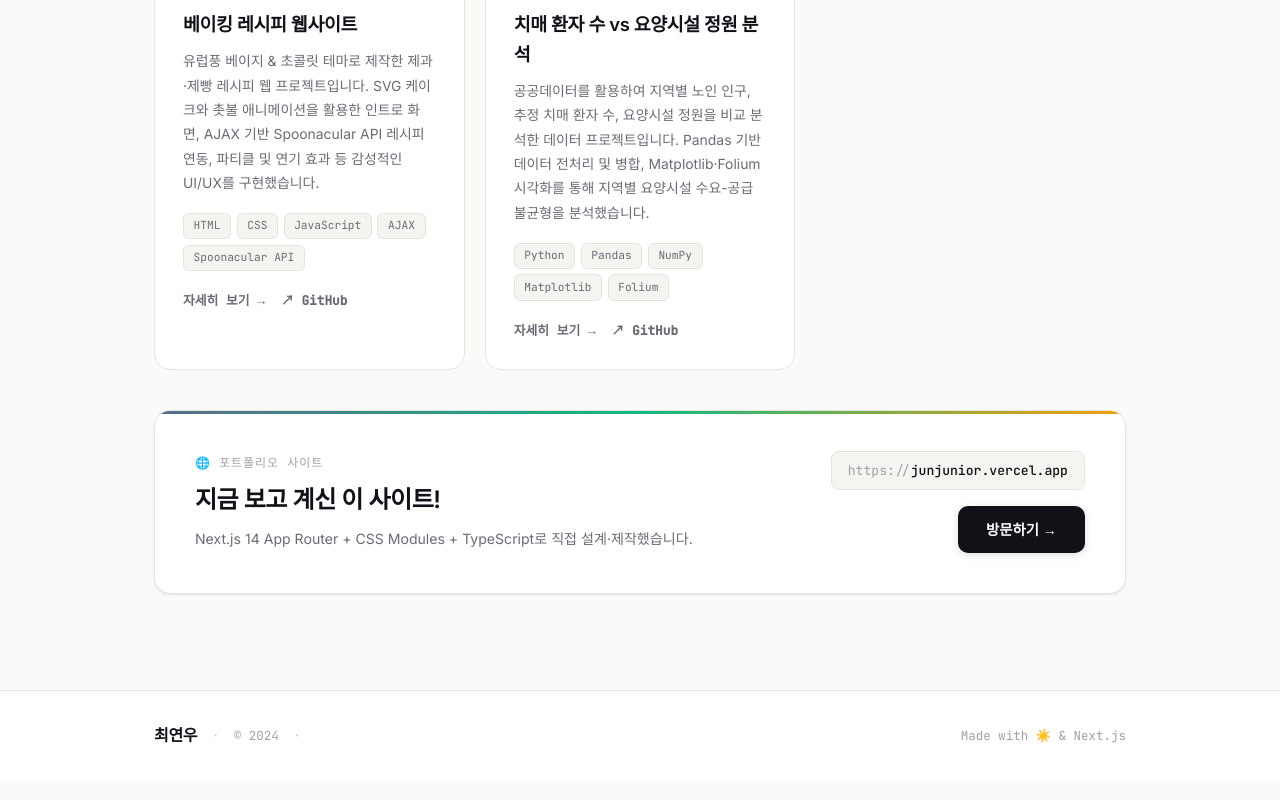
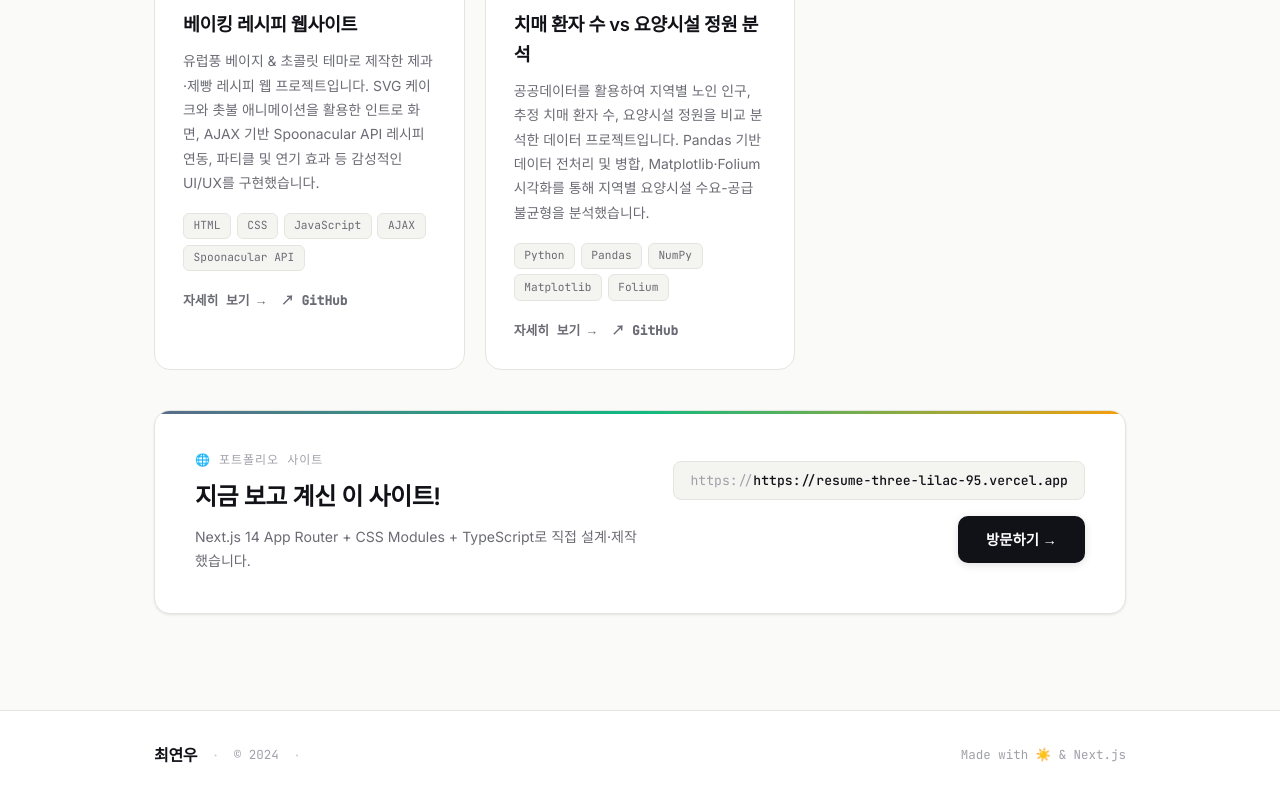
Before and after one commit to dusdn3391/resume, a Next.js app: page / in a window 1280 px wide. Shown: the part 3119-3919 px from the top of the page. Built offline with nearby package versions, Linux system fonts and the light colour scheme.

Commit message:
vercel 주소

```diff
--- a/app/page.tsx
+++ b/app/page.tsx
@@ -369,7 +369,7 @@ export default function Home() {
           <div className={styles.pbRight}>
             <div className={styles.pbUrl}>
               <span className={styles.pbUrlProtocol}>https://</span>
-              <span className={styles.pbUrlDomain}>junjunior.vercel.app</span>
+              <span className={styles.pbUrlDomain}>https://resume-three-lilac-95.vercel.app</span>
             </div>
             <a
               href="https://resume-three-lilac-95.vercel.app/"
```
